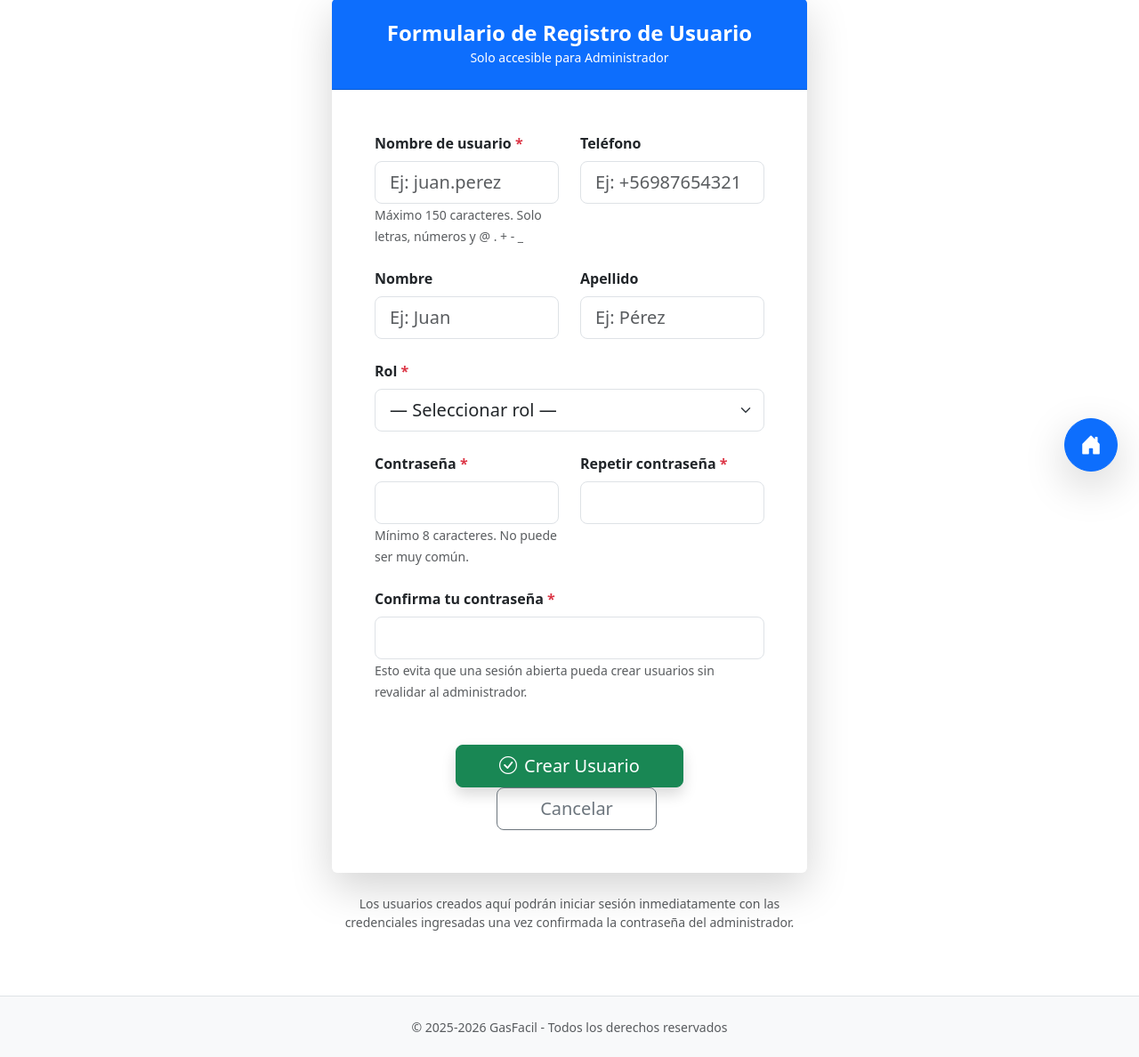
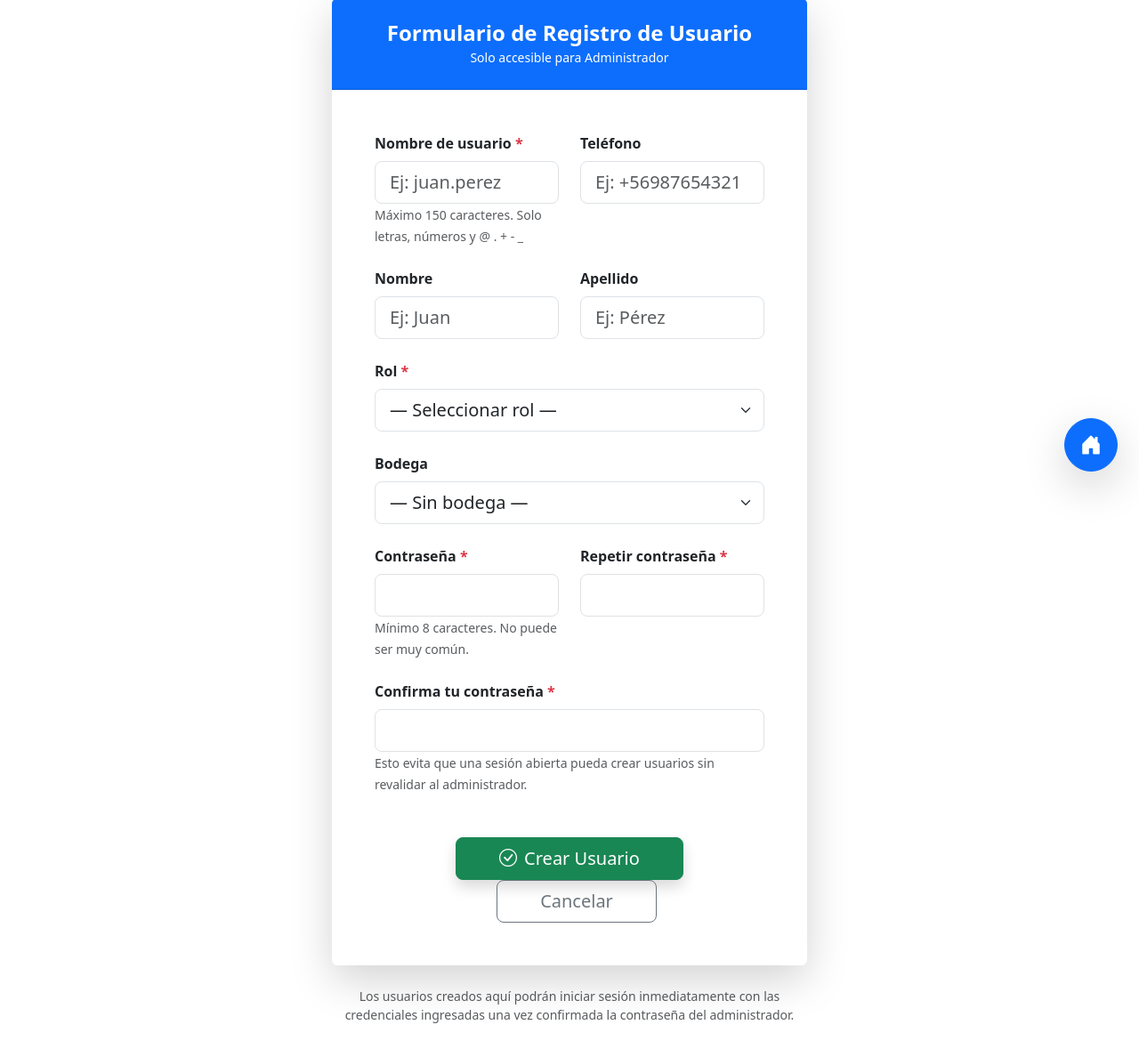
Before and after one commit to infralise123984/gas_project, a Django app: page /auth/crear-usuario/ in a window 1280 px wide. Shown: the part 246-1434 px from the top of the page at 89% size. Before the commit the page ends 1406 px from the top, so only its background shows below. Run offline with Django 5.2, Linux system fonts and the light colour scheme; the visitor is signed in with stand-in values (Sample User, id 1); data comes from the database, SQL or seed files in the repository; parts of the project's set-up code (start-up, migrations or seed data) failed here and were passed over.

Commit message:
feat(multi-bodega): UX - switcher visual + crear bodega + campo bodega en crear usuario
- Navbar: badge coloreado (verde=seleccionada, gris=todas) con dropdown mejorado
- Navbar: usuarios no-admin ven su bodega en badge sutil
- Dropdown switcher: links a 'Crear nueva bodega' y 'Asignar bodegas'
- Nueva vista admin_crear_bodega + template con opcion de copiar sectores
- Campo bodega en CrearUsuarioSeguroForm (ModelChoiceField)
- Template crear_usuario.html: selector de bodega despues del rol
- Index: badge de bodega activa con estilo verde sutil

```diff
--- a/gasmanager/urls.py
+++ b/gasmanager/urls.py
@@ -120,4 +120,5 @@ urlpatterns = [
     # ────────────────────────────────────────────────
     path('bodegas/cambiar/', views.cambiar_bodega, name='bodegas_cambiar'),
     path('admin/usuarios-bodega/', views.admin_usuarios_bodega, name='admin_usuarios_bodega'),
+    path('admin/crear-bodega/', views.admin_crear_bodega, name='admin_crear_bodega'),
 ]
--- a/mockups/forms.py
+++ b/mockups/forms.py
@@ -6,7 +6,7 @@ from django.contrib.auth.validators import UnicodeUsernameValidator
 from django.core.exceptions import ValidationError
 from django.forms import inlineformset_factory, BaseInlineFormSet
 from django.utils.safestring import mark_safe
-from .models import Pedido, DetallePedido, TipoBalon, Sector, SobreDiario, LineaSobre, LineaPago, LineaGasto, Usuario
+from .models import Pedido, DetallePedido, TipoBalon, Sector, SobreDiario, LineaSobre, LineaPago, LineaGasto, Usuario, Bodega
 
 
 def get_sector_choices(include_blank=True, include_inactive=False, selected_value=None):
@@ -97,6 +97,14 @@ class CrearUsuarioSeguroForm(forms.Form):
     rol = forms.ChoiceField(
         label="Rol",
         choices=[("", "— Seleccionar rol —")] + Usuario.ROLES,
+        widget=forms.Select(attrs={
+            'class': 'form-select form-select-lg',
+        }),
+    )
+    bodega = forms.ModelChoiceField(
+        label="Bodega",
+        queryset=Bodega.objects.filter(activo=True).order_by('nombre'),
+        required=False,
         widget=forms.Select(attrs={
             'class': 'form-select form-select-lg',
         }),
--- a/mockups/templates/auth/crear_usuario.html
+++ b/mockups/templates/auth/crear_usuario.html
@@ -104,6 +104,20 @@
                                 {% endfor %}
                             </div>
 
+                            <!-- Bodega -->
+                            <div class="col-12">
+                                <label class="form-label fw-bold">Bodega</label>
+                                <select name="bodega" class="form-select form-select-lg{% if form.bodega.errors %} is-invalid{% endif %}">
+                                    <option value="">— Sin bodega —</option>
+                                    {% for b in form.fields.bodega.queryset %}
+                                    <option value="{{ b.id }}" {% if form.bodega.value|stringformat:"s" == b.id|stringformat:"s" %}selected{% endif %}>{{ b.nombre }}</option>
+                                    {% endfor %}
+                                </select>
+                                {% for error in form.bodega.errors %}
+                                <div class="invalid-feedback d-block">{{ error }}</div>
+                                {% endfor %}
+                            </div>
+
                             <!-- Contraseñas -->
                             <div class="col-md-6">
                                 <label class="form-label fw-bold">Contraseña <span class="text-danger">*</span></label>
--- a/mockups/templates/base.html
+++ b/mockups/templates/base.html
@@ -311,11 +311,11 @@
                     {% if user.is_authenticated %}
                     {% if user.rol == "admin" or user.rol == "jefe" %}
                     <!-- Bodega switcher -->
-                    <li class="nav-item dropdown">
+                    <li class="nav-item dropdown me-1">
                         <a class="nav-link dropdown-toggle d-flex align-items-center gap-2" href="#" role="button"
                            data-bs-toggle="dropdown" aria-expanded="false" title="Cambiar bodega">
-                            <i class="bi bi-shop fs-5"></i>
-                            <span class="d-none d-md-inline small">
+                            <span class="badge {% if bodega_activa %}bg-success{% else %}bg-secondary{% endif %} px-3 py-2 fs-6">
+                                <i class="bi bi-shop me-1"></i>
                                 {% if bodega_activa %}{{ bodega_activa.nombre }}{% else %}Todas las bodegas{% endif %}
                             </span>
                         </a>
@@ -324,7 +324,7 @@
                             <li>
                                 <a class="dropdown-item{% if not bodega_activa %} active{% endif %}"
                                    href="{% url 'bodegas_cambiar' %}?next={{ request.path }}">
-                                    <i class="bi bi-globe me-1"></i> Todas las bodegas
+                                    <i class="bi bi-globe me-1"></i> Ver todas las bodegas
                                 </a>
                             </li>
                             <li><hr class="dropdown-divider"></li>
@@ -337,7 +337,27 @@
                                 </a>
                             </li>
                             {% endfor %}
+                            {% if user.rol == "admin" %}
+                            <li><hr class="dropdown-divider"></li>
+                            <li>
+                                <a class="dropdown-item" href="{% url 'admin_crear_bodega' %}">
+                                    <i class="bi bi-plus-circle me-1"></i> Crear nueva bodega
+                                </a>
+                            </li>
+                            <li>
+                                <a class="dropdown-item" href="{% url 'admin_usuarios_bodega' %}">
+                                    <i class="bi bi-people me-1"></i> Asignar bodegas
+                                </a>
+                            </li>
+                            {% endif %}
                         </ul>
+                    </li>
+                    {% elif user.is_authenticated and bodega_activa and user.rol != "admin" %}
+                    <!-- Bodega badge (no admin/jefe, solo ver su bodega) -->
+                    <li class="nav-item d-none d-md-flex align-items-center">
+                        <span class="badge bg-success bg-opacity-10 text-success border border-success px-3 py-1">
+                            <i class="bi bi-shop me-1"></i> {{ bodega_activa.nombre }}
+                        </span>
                     </li>
                     {% endif %}
                     <li class="nav-item dropdown">
--- a/mockups/templates/index.html
+++ b/mockups/templates/index.html
@@ -35,8 +35,8 @@
             </div>
 
             {% if bodega_activa %}
-            <div class="text-center mb-5">
-                <span class="badge bg-light text-dark border px-3 py-2">
+            <div class="text-center mb-4">
+                <span class="badge bg-success bg-opacity-10 text-success border border-success px-4 py-2 fs-6">
                     <i class="bi bi-shop me-1"></i> {{ bodega_activa.nombre }}
                 </span>
             </div>
--- a/mockups/views/auth.py
+++ b/mockups/views/auth.py
@@ -449,7 +449,9 @@ def crear_usuario(request):
                     password=data['password1'],
                 )
                 user.is_active = True
-                user.save(update_fields=['is_active'])
+                if data.get('bodega'):
+                    user.bodega = data['bodega']
+                user.save(update_fields=['is_active', 'bodega'])
 
             AuditoriaAccion.registrar(
                 request=request,
@@ -461,6 +463,7 @@ def crear_usuario(request):
                     'nombre': user.get_full_name(),
                     'rol': user.rol,
                     'telefono': user.telefono,
+                    'bodega': user.bodega.nombre if user.bodega else None,
                 }
             )
             audit_logger.info(f"USER_CREATE | New: {user.username} | By: {request.user.username}")
```
Also changed, not shown: mockups/templates/admin/crear_bodega.html (added, +52 -0 lines), mockups/views/catalogos.py (+45 -0 lines).
